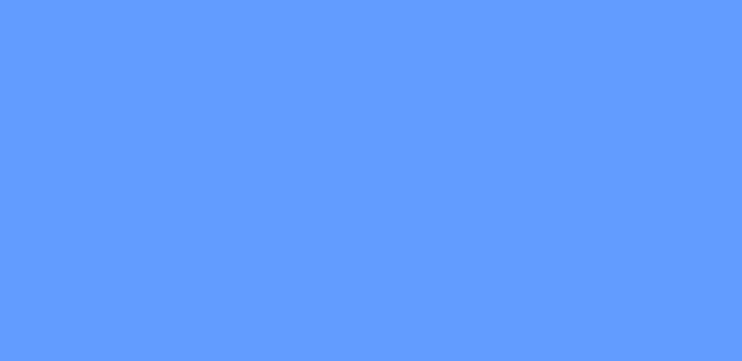
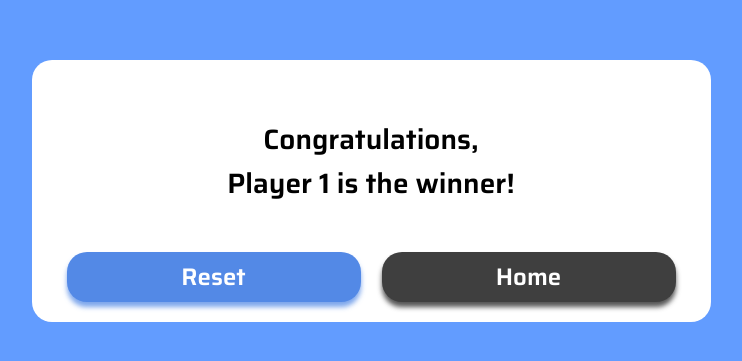
Before and after one commit to ilyastorunn/tic-tac-toe, a React (Vite) app: page /winner/1 in a window 1280 px wide. Before the commit this address had no page. Shown: the part 209-570 px from the top of the page, without its empty margins (269-1011 px from the left). Built offline with nearby package versions, Linux system fonts and the light colour scheme.

Commit message:
minor changes

```diff
--- a/src/App.jsx
+++ b/src/App.jsx
@@ -1,7 +1,7 @@
 import { BrowserRouter as Router, Routes, Route } from "react-router-dom";
 import "./App.css";
 import SingleGrid from "./components/SingleGrid";
-import MultiGrid from "./components/MultiGrid";
+import Winner from "./components/MultiGrid";
 import Home from "./pages/Home";
 import SelectScreen from "./pages/SelectScreen";
 import GameMode from "./pages/GameMode";
@@ -16,6 +16,7 @@ function App() {
           <Route path="/game" element={<GameScreen />}  />
           <Route path="/selection" element={<SelectScreen />} />
           <Route path="/gamemode" element={<GameMode />} />
+          <Route path="/winner/:winnerName" element={<Winner />} />
         </Routes>
       </div>
     </Router>
--- a/src/components/Buttons.css
+++ b/src/components/Buttons.css
@@ -3,6 +3,7 @@
   align-items: flex-start;
   gap: 21px;
   background-color: #fff;
+  font-family: "Saira", sans-serif;
 }
 
 .resetButton {
@@ -35,7 +36,6 @@
 .homeButton a {
   color: white;
   text-align: center;
-  font-family: "Saira", sans-serif;
   font-size: 24px;
   font-style: normal;
   font-weight: 600;
@@ -49,3 +49,7 @@
 .homeButton a {
   background-color: #3f3f3f;
 }
+
+.navButtons {
+  text-decoration: none;
+}
--- a/src/components/Buttons.jsx
+++ b/src/components/Buttons.jsx
@@ -1,15 +1,16 @@
 import React from "react";
 import "./Buttons.css";
+import { Link } from "react-router-dom";
 
 export default function Buttons() {
   return (
     <>
       <div className="buttonGrid">
         <div className="resetButton">
-          <a>Reset</a>
+          <Link className="navButtons" to="/game">Reset</Link>
         </div>
         <div className="homeButton">
-          <a>Home</a>
+          <Link className="navButtons" to="/">Home</Link>
         </div>
       </div>
     </>
--- a/src/components/MultiGrid.jsx
+++ b/src/components/MultiGrid.jsx
@@ -1,8 +1,11 @@
 import React from "react";
 import "./MultiGrid.css";
 import Buttons from "./Buttons";
+import { useParams } from "react-router-dom";
 
-export default function MultiGrid() {
+export default function Winner() {
+  const { winnerName } = useParams();
+
   return (
     <div className="grid">
       <div className="text">
@@ -10,7 +13,7 @@ export default function MultiGrid() {
           <h4>
             Congratulations,
             <br />
-            Player 😤 is the winner!
+            Player {winnerName} is the winner!
           </h4>
         </div>
       </div>
--- a/src/pages/GameScreen.css
+++ b/src/pages/GameScreen.css
@@ -22,13 +22,13 @@
   align-items: center;
   gap: 1px;
   background-color: #fff;
-
 }
 
 .status {
   font-size: 40px;
   background-color: #fff;
   margin: 0;
+  font-family: "Saira", sans-serif;
 }
 
 .gameGrid {
--- a/src/pages/GameScreen.jsx
+++ b/src/pages/GameScreen.jsx
@@ -1,9 +1,11 @@
-import React, { useState } from "react";
+import React, { useEffect, useState } from "react";
 import "./GameScreen.css";
+import { useNavigate } from "react-router-dom";
 
 export default function GameScreen() {
   const [board, setBoard] = useState(Array(9).fill(null));
   const [xIsNext, setXIsNext] = useState(true);
+  const navigate = useNavigate();
 
   const handleClick = (index) => {
     const newBoard = [...board];
@@ -29,9 +31,22 @@ export default function GameScreen() {
   };
 
   const winner = calculateWinner(board);
+
+  useEffect(() => {
+    if (winner) {
+      navigate(`/winner/${winner}`);
+    }
+  }, [winner, navigate]);
+
   const status = winner
-    ? `Winner: ${winner}`
+    ? `Conratulations, Player ${winner} is the winner!`
     : `Next player: ${xIsNext ? "😅" : "🌮"}`;
+
+  // if (winner) {
+  //   navigate(`winner/${winner}`);
+  // } else {
+  //   const status = `Next player: ${xIsNext ? "😅" : "🌮"}`;
+  // }
 
   return (
     <div className="gameScreen">
--- a/src/pages/Home.css
+++ b/src/pages/Home.css
@@ -11,7 +11,7 @@ body {
   height: 100vh;
 }
 
-.box {
+.homeBox {
   font-family: "Saira", sans-serif;
   display: flex;
   flex-direction: column;
@@ -43,6 +43,7 @@ body {
   justify-content: center;
   align-items: center;
   gap: 10px;
+  background-color: #629cff;
 }
 
 .title h1 {
--- a/src/pages/Home.jsx
+++ b/src/pages/Home.jsx
@@ -5,7 +5,7 @@ import "./Home.css";
 export default function Home() {
   return (
     <>
-      <div className="box">
+      <div className="homeBox">
         <div className="emojiGrid">
           <h4>😄</h4>
         </div>
```
